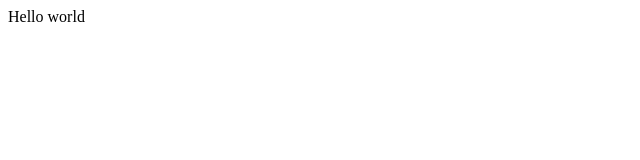
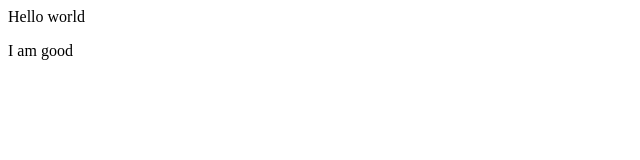
Before and after one commit to student-wakil/Student-demo, a plain HTML site: page index.html in a window 1280 px wide. Shown: the full height of the page, 0-640 px from the left. Drawn offline with Linux system fonts and the light colour scheme.

Commit message:
Add New Peragraph

```diff
--- a/index.html
+++ b/index.html
@@ -1 +1,2 @@
 <p>Hello world</p>
+<p>I am good</p>
```
